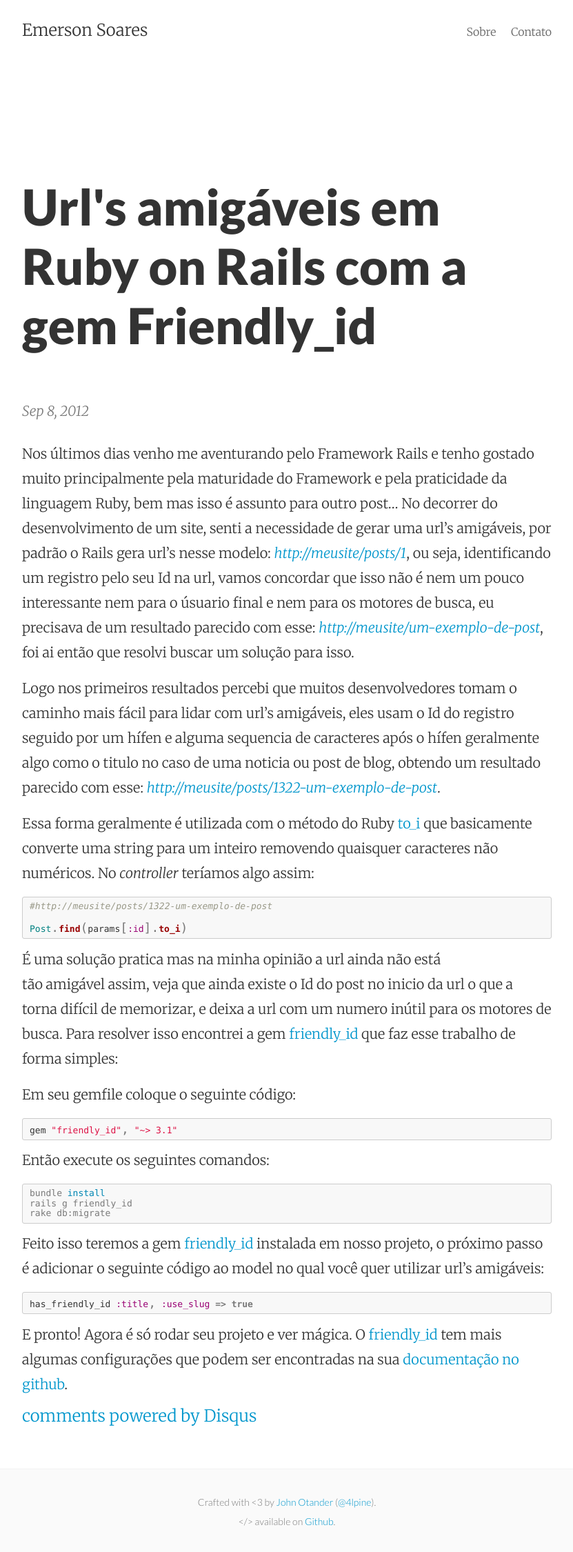
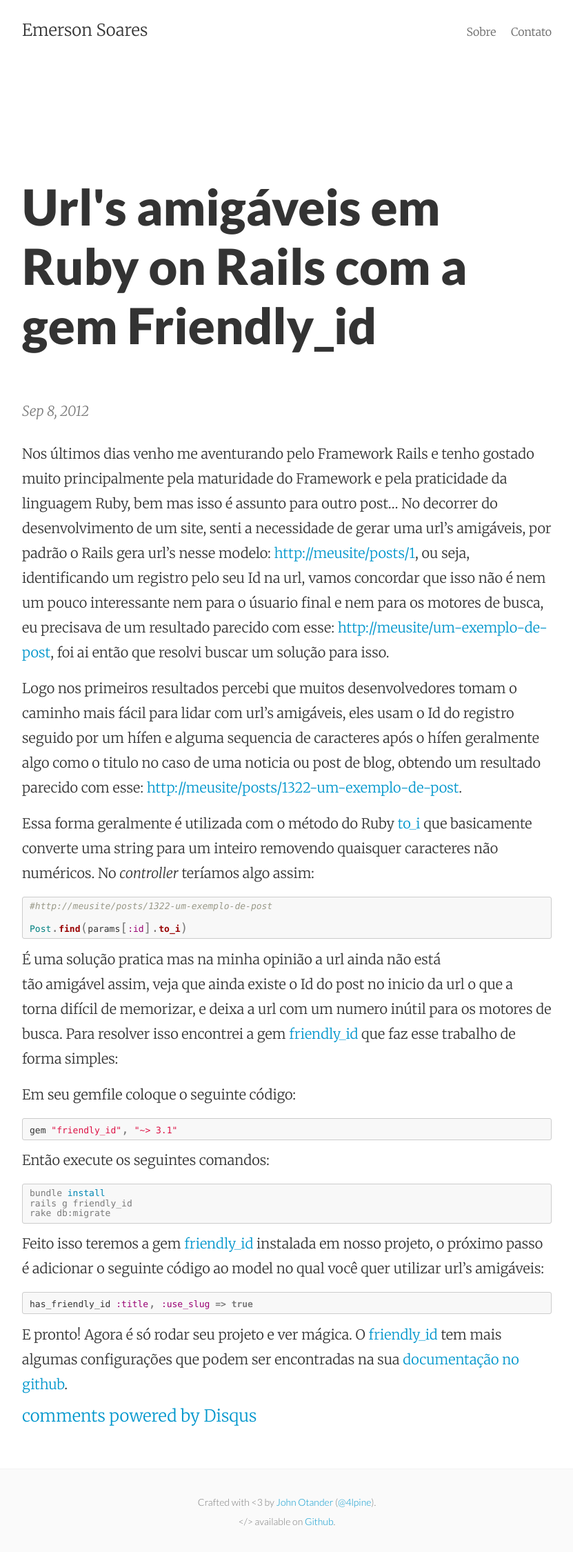
Before and after one commit to emersonsoares/emersonsoares.github.io, a Jekyll site: the page built from _posts/2012-09-08-urls-amigaveis-em-ruby-rails-gem-friendly_id.md, in a window 1280 px wide. Shown: the whole page at 69% size, without its empty margins (224-1055 px from the left). Built offline with Jekyll 4.4.1, drawn with Linux system fonts in a browser that asks for light colours; Markdown is read by kramdown in place of the engine named in the settings; comment, search, counter and statistics services are not loaded.

```diff
--- a/_posts/2012-09-08-urls-amigaveis-em-ruby-rails-gem-friendly_id.md
+++ b/_posts/2012-09-08-urls-amigaveis-em-ruby-rails-gem-friendly_id.md
@@ -8,9 +8,9 @@ permalink: /urls-amigaveis-em-ruby-rails-gem-friendly_id/
 ---
 
 Nos últimos dias venho me aventurando pelo Framework Rails e tenho gostado muito principalmente pela maturidade do Framework e pela praticidade da linguagem Ruby, bem mas isso é assunto para outro post...
-No decorrer do desenvolvimento de um site, senti a necessidade de gerar uma url's amigáveis, por padrão o Rails gera url's nesse modelo: *[http://meusite/posts/1](http://meusite/posts/1)*, ou seja, identificando um registro pelo seu Id na url, vamos concordar que isso não é nem um pouco interessante nem para o úsuario final e nem para os motores de busca, eu precisava de um resultado parecido com esse: *[http://meusite/um-exemplo-de-post](http://meusite/um-exemplo-de-post)*, foi ai então que resolvi buscar um solução para isso.
+No decorrer do desenvolvimento de um site, senti a necessidade de gerar uma url's amigáveis, por padrão o Rails gera url's nesse modelo: [http://meusite/posts/1](http://meusite/posts/1), ou seja, identificando um registro pelo seu Id na url, vamos concordar que isso não é nem um pouco interessante nem para o úsuario final e nem para os motores de busca, eu precisava de um resultado parecido com esse: [http://meusite/um-exemplo-de-post](http://meusite/um-exemplo-de-post), foi ai então que resolvi buscar um solução para isso.
 
-Logo nos primeiros resultados percebi que muitos desenvolvedores tomam o caminho mais fácil para lidar com url's amigáveis, eles usam o Id do registro seguido por um hífen e alguma sequencia de caracteres após o hífen geralmente algo como o titulo no caso de uma noticia ou post de blog, obtendo um resultado parecido com esse: *[http://meusite/posts/1322-um-exemplo-de-post](http://meusite/posts/1322-um-exemplo-de-post)*.
+Logo nos primeiros resultados percebi que muitos desenvolvedores tomam o caminho mais fácil para lidar com url's amigáveis, eles usam o Id do registro seguido por um hífen e alguma sequencia de caracteres após o hífen geralmente algo como o titulo no caso de uma noticia ou post de blog, obtendo um resultado parecido com esse: [http://meusite/posts/1322-um-exemplo-de-post](http://meusite/posts/1322-um-exemplo-de-post).
 
 Essa forma geralmente é utilizada com o método do Ruby [to_i](http://www.ruby-doc.org/core-1.9.3/String.html#method-i-to_i) que basicamente converte uma string para um inteiro removendo quaisquer caracteres não numéricos. No *controller* teríamos algo assim:
 
```
